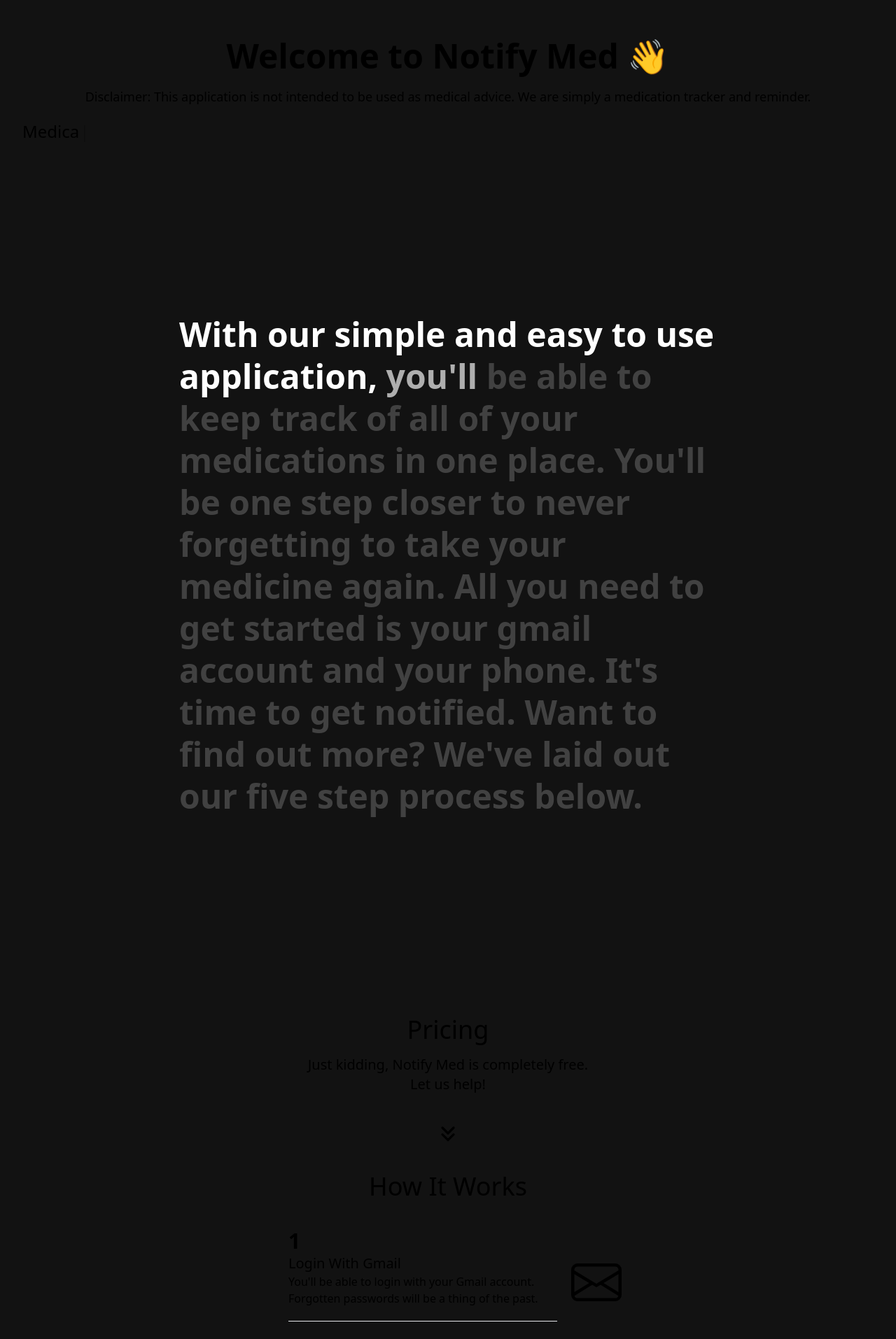
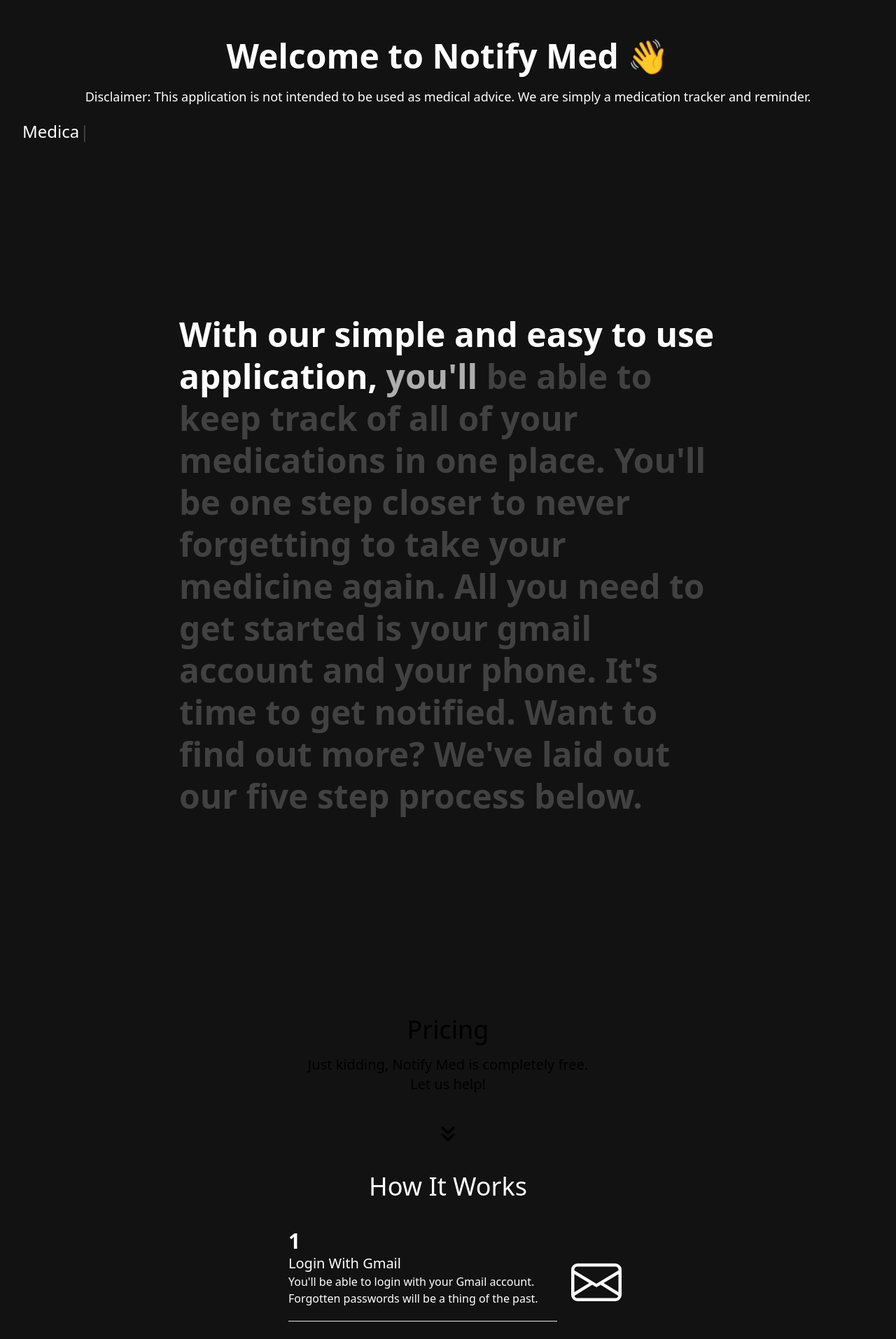
Before and after one commit to NotifyMed/NotifyMed, a Next.js app: page / in a window 1280 px wide. Shown: the part 60-1974 px from the top of the page at 70% size. Built offline with nearby package versions, Linux system fonts and the light colour scheme; no server answers.

Commit message:
Add light mode

```diff
--- a/components/landing/HowItWorks.tsx
+++ b/components/landing/HowItWorks.tsx
@@ -112,13 +112,13 @@ function HowItWorks() {
 
   return (
     <div>
-      <p className="text-2xl text-bold sm:text-4xl text-center mb-10">
+      <p className="text-2xl text-bold sm:text-4xl text-center mb-10 text-white">
         How It Works
       </p>
       {steps.map((step) => (
         <div key={step.number}>
           <div
-            className={`flex flex-col md:flex-row mx-5 justify-center items-center ${
+            className={`flex flex-col md:flex-row mx-5 justify-center items-center text-white ${
               step.number % 2 !== 0 && "md:flex-row-reverse"
             }`}
           >
--- a/components/medication/AddNewMedicationForm.tsx
+++ b/components/medication/AddNewMedicationForm.tsx
@@ -90,7 +90,7 @@ const AddNewMedicationForm = ({
 
   return (
     <form onSubmit={handleSubmit(onSubmit)}>
-      <div className="flex flex-col space-y-2">
+      <div className="flex flex-col space-y-2 text-white">
         <label htmlFor="Name">Name</label>
         <input
           type="text"
--- a/components/medication/LogMedicationForm.tsx
+++ b/components/medication/LogMedicationForm.tsx
@@ -149,7 +149,7 @@ export const LogMedicationForm = ({
       )}
 
       <form onSubmit={handleSubmit(handleLogMedication)}>
-        <div className="flex flex-col space-y-5">
+        <div className="flex flex-col space-y-5 text-white">
           <label htmlFor="Medication">
             Medication:
             <Combobox
--- a/pages/account.tsx
+++ b/pages/account.tsx
@@ -212,13 +212,13 @@ export default function Account({ defaultValues }: AccountProps) {
     <div className="bg-gray-dark">
       {status === "authenticated" && (
         <section className="max-w-7xl mx-auto px-5 sm:px-6 lg:px-8 py-20 sm:py-24 lg:py-24 animate-fade-in-up min-h-screen flex flex-col items-center justify-center">
-          <p className="text-xl font-semibold">
+          <p className="text-xl font-semibold text-white">
             {data.phone
               ? `Welcome back, ${session?.user?.name}!`
               : `Welcome, ${session?.user?.name}!`}
           </p>
           {!data.phone && (
-            <p className="text-md">
+            <p className="text-md text-white">
               By providing your phone number, you will be able to start
               receiving text reminders!
             </p>
@@ -390,8 +390,10 @@ export default function Account({ defaultValues }: AccountProps) {
                           </tbody>
                         </table>
                       ) : (
-                        <div>
-                          <p className="mt-4">No medication schedules found.</p>
+                        <div className="text-white">
+                          <p className="mt-4 ">
+                            No medication schedules found.
+                          </p>
                           <p className="mt-4">
                             Head to the{" "}
                             <Link
@@ -476,7 +478,7 @@ export default function Account({ defaultValues }: AccountProps) {
                           </tbody>
                         </table>
                       ) : (
-                        <div>
+                        <div className="text-white">
                           <p className="mt-4">No medication logs found.</p>
                           <p className="mt-4">
                             Head to the{" "}
--- a/pages/index.tsx
+++ b/pages/index.tsx
@@ -49,18 +49,18 @@ export default function Home() {
       />
       <section className="max-w-7xl mx-auto mt-5 px-5 sm:px-6 lg:px-8 py-20 sm:py-24 lg:py-24 font-roboto min-h-screen ">
         <div className="text-center">
-          <h1 className="text-5xl font-bold">
+          <h1 className="text-5xl font-bold text-white">
             Welcome to Notify Med {""}
             <span role="img" aria-label="Waving hand emoji">
               👋
             </span>
           </h1>
         </div>
-        <p className="mt-5 text-lg text-center">
+        <p className="mt-5 text-lg text-center text-white">
           Disclaimer: This application is not intended to be used as medical
           advice. We are simply a medication tracker and reminder.
         </p>
-        <div className="text-2xl text-left mt-5">
+        <div className="text-2xl text-left mt-5 text-white">
           <span className="sm:[&>div]:inline">
             <Typewriter
               onInit={(typewriter) => {
@@ -105,19 +105,17 @@ export default function Home() {
           </button>
         </div>
 
-        <div id="how-it-works">
+        <div id="how-it-works ">
           <HowItWorks />
         </div>
 
         <div className="flex flex-col justify-center items-center mt-10">
           <div className="w-full max-w-sm  shadow bg-gray-dark">
-            <h2 className="mb-3 text-3xl font-extrabold tracking-tight text-gray-900 dark:text-white">
+            <h2 className="mb-3 text-3xl font-extrabold tracking-tight text-white ">
               On time, every time.
             </h2>
 
-            <p className="mb-3 text-gray-500 dark:text-gray-400">
-              Never miss a medication again.
-            </p>
+            <p className="mb-3 text-gray-500">Never miss a medication again.</p>
             <Link
               href="/login"
               className="text-white bg-teal-600 hover:bg-teal-700 focus:ring-4 focus:outline-none focus:ring-blue-300 font-medium rounded-lg text-sm px-5 py-2.5 text-center "
--- a/pages/login.tsx
+++ b/pages/login.tsx
@@ -4,7 +4,7 @@ import Image from "next/image";
 
 export default function Login() {
   return (
-    <section className="flex items-center justify-center min-h-screen">
+    <section className="flex items-center justify-center min-h-screen bg-gray-dark">
       <div className="max-w-md w-full rounded-lg ">
         <p className="text-center text-white text-2xl font-bold mb-4">Log in</p>
         <div className="flex items-center justify-center mb-4">
--- a/pages/schedule.tsx
+++ b/pages/schedule.tsx
@@ -25,7 +25,7 @@ function MedicationSchedule() {
   };
 
   return (
-    <>
+    <div className="bg-gray-dark">
       <Head>
         <title>Medication Schedule | NotifyMed</title>
         <link rel="apple-touch-icon" href="/path/to/apple-touch-icon.png" />
@@ -51,7 +51,7 @@ function MedicationSchedule() {
           </div>
         </section>
       )}
-    </>
+    </div>
   );
 }
 
```
